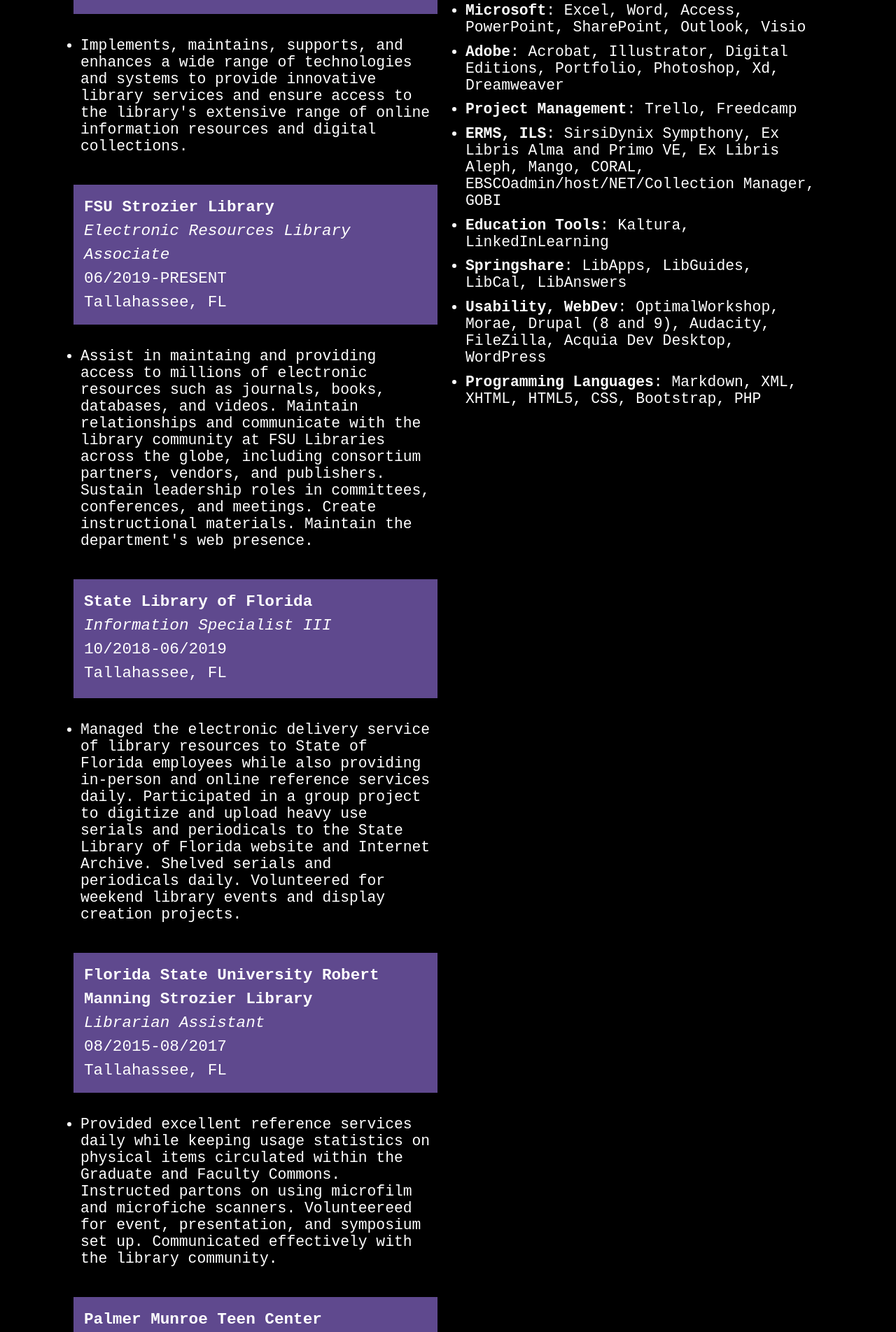
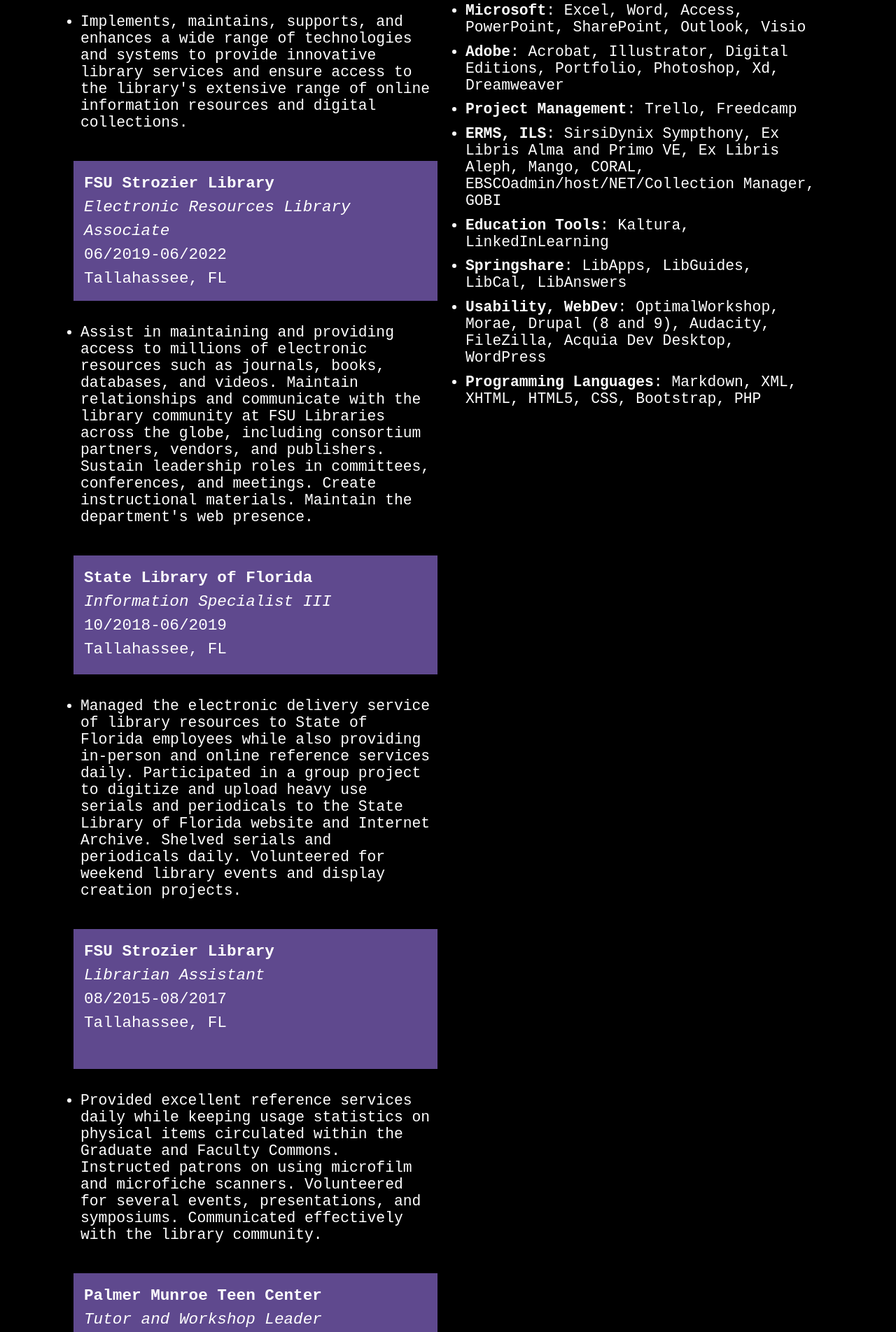
Before and after one commit to bethaneyhall/portfolio, a plain HTML site: page resume.html in a window 1280 px wide. Shown: the part 896-2800 px from the top of the page at 70% size. Drawn offline with Linux system fonts and the light colour scheme.

Commit message:
Add files via upload

```diff
--- a/resume.html
+++ b/resume.html
@@ -23,14 +23,14 @@ function myFunction() {
         <a href="resume.html">Resume</a>
       <div class="animation start-resume"></div>
   </nav>
-<button class="downloadresume"><a href="resume_bethaneyhall.pdf">click to download or view complete resume</a></button>
+<button class="downloadresume"><a href="Resume_Hall.pdf">click to download or view complete resume</a></button>
 <div class="resume1" style="float:left">
     <h2 style="color:mediumpurple">Education</h2>
     <p><b>Master of Library and Information Science</b><br>Florida State University (2019-2021)<br>
         <br>
     <b>Certificate of Information Architecture</b><br>Florida State University (2019-2021)<br>
         <br>
-    <b>Bachelor of Arts in English, Minor in Philosophy</b><br>Florida State University (2015-2017)<br></p>
+    <b>Bachelor of Arts in English</b><br>Florida State University (2015-2017)<br></p>
 
     <h2 style="color:mediumpurple">Experience</h2>
     <p style="background-color: rgba(147, 112, 219, 0.65); height:100%; padding: 15px"><b>UAB Sterne Library</b><br><i>Electronic Resources Librarian</i><br>07/2022-PRESENT<br>Birmingham, AL</p>
@@ -38,10 +38,10 @@ function myFunction() {
     <ul>
     <li>Implements, maintains, supports, and enhances a wide range of technologies and systems to provide innovative library services and ensure access to the library's extensive range of online information resources and digital collections.</li></ul>
 
-    <p style="background-color: rgba(147, 112, 219, 0.65); height:100%; padding: 15px"><b>FSU Strozier Library</b><br><i>Electronic Resources Library Associate</i><br>06/2019-PRESENT<br>Tallahassee, FL</p>
+    <p style="background-color: rgba(147, 112, 219, 0.65); height:100%; padding: 15px"><b>FSU Strozier Library</b><br><i>Electronic Resources Library Associate</i><br>06/2019-06/2022<br>Tallahassee, FL</p>
 
     <ul>
-    <li>Assist in maintaing and providing access to millions of electronic resources such as journals, books, databases, and videos. Maintain relationships and communicate with the library community at FSU Libraries across the globe, including consortium partners, vendors, and publishers. Sustain leadership roles in committees, conferences, and meetings. Create instructional materials. Maintain the department's web presence.</li></ul>
+    <li>Assist in maintaining and providing access to millions of electronic resources such as journals, books, databases, and videos. Maintain relationships and communicate with the library community at FSU Libraries across the globe, including consortium partners, vendors, and publishers. Sustain leadership roles in committees, conferences, and meetings. Create instructional materials. Maintain the department's web presence.</li></ul>
 
     <p style="background-color: rgba(147, 112, 219, 0.65); height:170px; padding: 15px"><b>State Library of Florida</b><br><i>Information Specialist III</i><br>
     10/2018-06/2019<br>Tallahassee, FL</p>
@@ -49,11 +49,11 @@ function myFunction() {
     <ul>
     <li>Managed the electronic delivery service of library resources to State of Florida employees while also providing in-person and online reference services daily. Participated in a group project to digitize and upload heavy use serials and periodicals to the State Library of Florida website and Internet Archive. Shelved serials and periodicals daily. Volunteered for weekend library events and display creation projects.</li></ul>
 
-    <p style="background-color: rgba(147, 112, 219, 0.65); height:200px; padding: 15px"><b>Florida State University Robert Manning Strozier Library</b><br><i>Librarian Assistant</i><br>
+    <p style="background-color: rgba(147, 112, 219, 0.65); height:200px; padding: 15px"><b>FSU Strozier Library</b><br><i>Librarian Assistant</i><br>
     08/2015-08/2017<br>Tallahassee, FL</p>
 
     <ul>
-    <li>Provided excellent reference services daily while keeping usage statistics on physical items circulated within the Graduate and Faculty Commons. Instructed partons on using microfilm and microfiche scanners. Volunteereed for event, presentation, and symposium set up. Communicated effectively with the library community. </li></ul>
+    <li>Provided excellent reference services daily while keeping usage statistics on physical items circulated within the Graduate and Faculty Commons. Instructed patrons on using microfilm and microfiche scanners. Volunteered for several events, presentations, and symposiums. Communicated effectively with the library community. </li></ul>
 
     <p style="background-color: rgba(147, 112, 219, 0.65); height:175px; padding: 15px"><b>Palmer Munroe Teen Center</b><br><i>Tutor and Workshop Leader</i><br>
     06/2016-12/2016<br>Tallahassee, FL</p>
```
Also changed, not shown: 1 other file.
